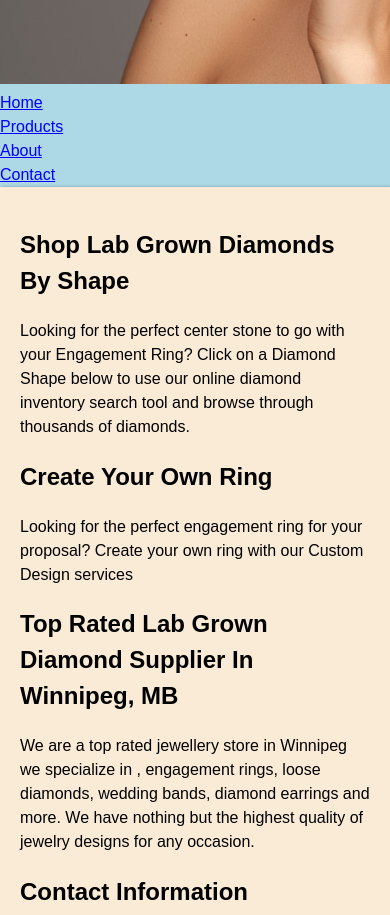
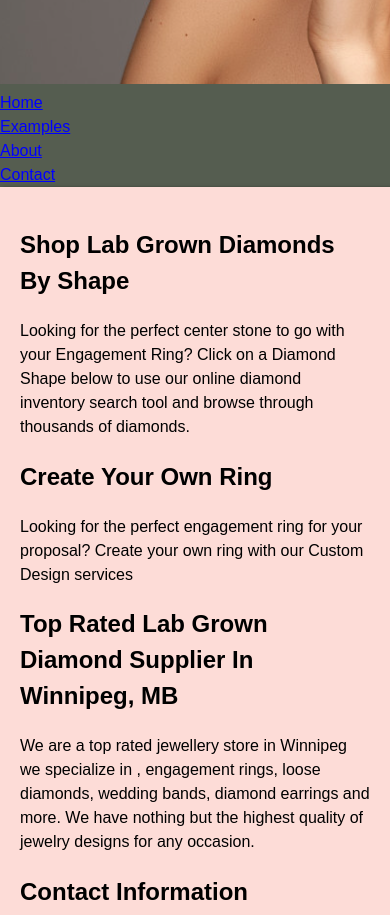
Before and after one commit to anikenskywalker99/hack2-group6-comp2230, a plain HTML site: page index.html in a window 390 px wide. Shown: the part 1426-2341 px from the top of the page. Drawn offline with Linux system fonts and the light colour scheme.

Commit message:
Made some colour changes.

```diff
--- a/index.html
+++ b/index.html
@@ -13,7 +13,7 @@
 			<nav>
                 <div class="flex-container">
                     <div><a href="#home">Home</a></div>
-                    <div><a href="#products">Products</a></div>
+                    <div><a href="#examples">Examples</a></div>
                     <div><a href="#about">About</a></div>
                     <div><a href="#contact">Contact</a></div>
                 </div>
--- a/styles.css
+++ b/styles.css
@@ -14,72 +14,8 @@ body {
     font-size: 100%;
 }
 
-
-
-
-
-
-
-
-
-
-
-
-
-
-
-
-
-
-
-
-
-
-
-
-
-
-
-
-
-
-
-
-
-
-
-
-
-
-
-
-
-
-
-
-
-
-
-
-
-
-
-
-
-
-
-
-
-
-
-
-
-
-
-
-
 footer{
-    background-color: gray;
+    background-color: var(--silver);
 }
 
 body header h1{
@@ -89,7 +25,7 @@ body header h1{
 }
 
 main.main-content {
-    background-color: antiquewhite;
+    background-color: var(--rosegold);
     padding: 1.25rem;
     box-shadow: 2px 2px 4px #000;
 }
@@ -102,7 +38,7 @@ a {
 
 @media only screen and (max-width: 600px) {
     body {
-        background-color: lightblue;
+        background-color: var(--ebony);
     }
 }
 
```
